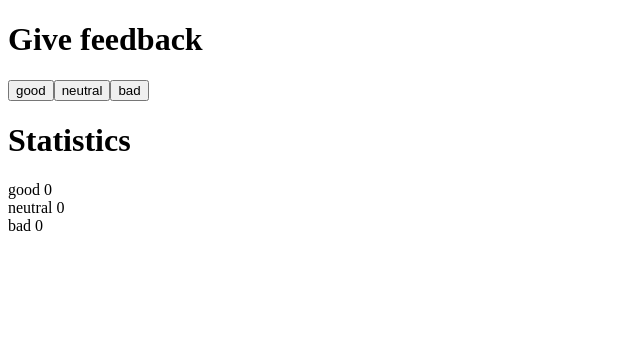
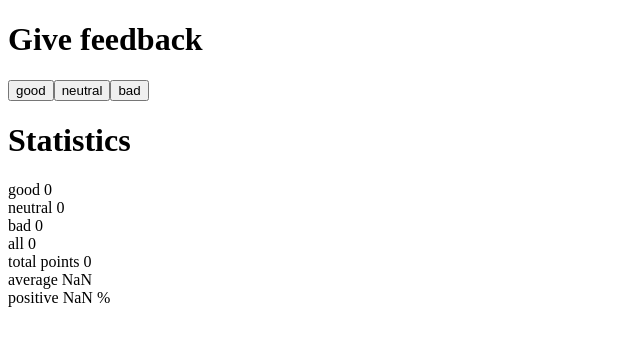
Before and after one commit to giulia-lir/HelsinkiUni_FullStackCourse, a React (Vite) app in the folder part1/unicafe/: page / in a window 1280 px wide. Shown: the top 346 px of the page, without its empty margins (0-640 px from the left). Built offline with nearby package versions, Linux system fonts and the light colour scheme.

Commit message:
Unicafe part 1.7

```diff
--- a/part1/unicafe/src/App.jsx
+++ b/part1/unicafe/src/App.jsx
@@ -11,24 +11,32 @@ const Button = ({ handleClick, text }) => (
 const Display = ( {text, counter} ) => <div>{text} {counter}</div>
 
 const App = () => {
-  // save clicks of each button to its own state
   const [good, setGood] = useState(0)
   const [neutral, setNeutral] = useState(0)
   const [bad, setBad] = useState(0)
+  const [total, setTotal] = useState(0)
+  const [points, setPoints] = useState(0)
 
   const handleGoodClick = () => {
     const updatedGood = good + 1
+    const addPoint = points + 1
     setGood(updatedGood)
+    setTotal(updatedGood + neutral + bad)
+    setPoints(addPoint)
   }
 
   const handleNeutralClick = () => {
     const updatedNeutral = neutral + 1
     setNeutral(updatedNeutral)
+    setTotal(updatedNeutral + good + bad)
   }
 
   const handleBadClick = () => {
     const updatedBad = bad + 1
+    const minusPoint = points - 1
     setBad(updatedBad)
+    setTotal(updatedBad + good + neutral)
+    setPoints(minusPoint)
   }
 
   return (
@@ -42,8 +50,14 @@ const App = () => {
       <Display text={'good'} counter={good} />
       <Display text={'neutral'} counter={neutral} />
       <Display text={'bad'} counter={bad} />
+      <Display text={'all'} counter={total} />
+      <Display text={'total points'} counter={points} />
+      <Display text={'average'} counter={points / total} />
+      <Display text={'positive'} counter={(good * 100 / total) + " %"} />
     </div>
   )
 }
 
+
+
 export default App
```
